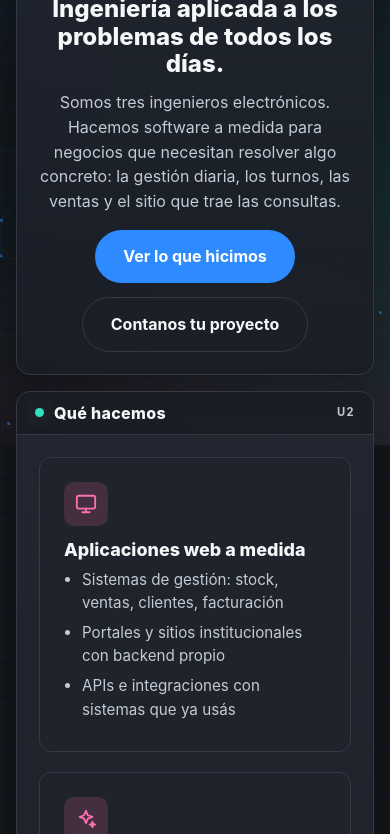
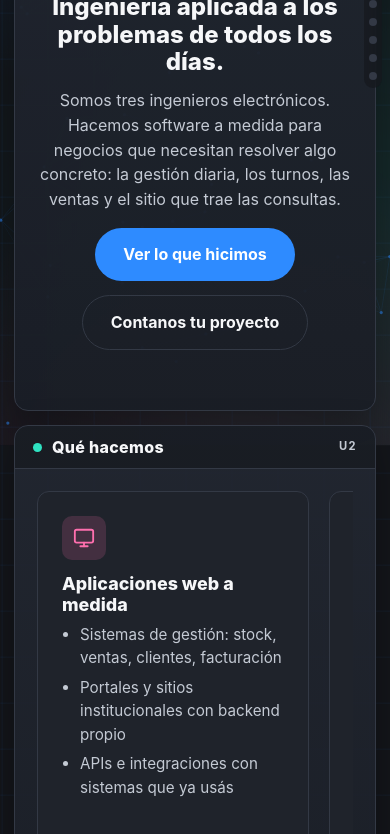
Before and after one commit to guris3/landing, a plain HTML site: page index.html in a window 390 px wide. Shown: the part 406-1240 px from the top of the page. Drawn offline with Linux system fonts and the light colour scheme.

Commit message:
movil version

```diff
--- a/index.html
+++ b/index.html
@@ -461,7 +461,7 @@ function viajar() {
 var arrastrando = false, ox = 0, oy = 0;
 
 tablero.addEventListener('pointerdown', function (e) {
-  if (e.target.closest('a, button, input')) return;
+  if (chico.matches || e.target.closest('a, button, input')) return;
   arrastrando = true;
   meta = null;
   ox = e.clientX - vista.x;
@@ -590,6 +590,41 @@ var pistaUso = document.getElementById('pista-uso');
   addEventListener(ev, function () { pistaUso.classList.add('ida'); }, { once: true });
 });
 
+// ---- En celular: riel de puntos y módulo a pantalla completa ----
+(function () {
+  if (!chico.matches) return;
+  var riel = document.createElement('nav');
+  riel.className = 'riel';
+  riel.setAttribute('aria-label', 'Secciones');
+  modulos.forEach(function (m) {
+    var p = document.createElement('button');
+    p.type = 'button';
+    p.dataset.ir = m.id;
+    p.setAttribute('aria-label', m.querySelector('h2').textContent);
+    p.addEventListener('click', function () {
+      m.scrollIntoView({ behavior: 'smooth', block: 'start' });
+    });
+    riel.appendChild(p);
+  });
+  document.body.appendChild(riel);
+
+  var puntos = [].slice.call(riel.children);
+  var mirando = new IntersectionObserver(function (entradas) {
+    entradas.forEach(function (e) {
+      if (!e.isIntersecting) return;
+      puntos.forEach(function (p) { p.classList.toggle('activo', p.dataset.ir === e.target.id); });
+      var chip = document.querySelector('.chips button[data-ir="' + e.target.id + '"]');
+      if (chip) {
+        document.querySelectorAll('.chips button').forEach(function (b) { b.classList.remove('activo'); });
+        chip.classList.add('activo');
+        chip.scrollIntoView({ block: 'nearest', inline: 'center', behavior: 'smooth' });
+      }
+    });
+  }, { threshold: 0.5 });
+
+  modulos.forEach(function (m) { mirando.observe(m); });
+})();
+
 // ---- Lo que no entra en pantalla se recorre de a páginas ----
 document.querySelectorAll('.modulo .grid-3, .modulo .projects').forEach(function (grilla) {
   if (grilla.children.length < 4) return;
@@ -602,14 +637,23 @@ document.querySelectorAll('.modulo .grid-3, .modulo .projects').forEach(function
 
   var atras = flechas.children[0], marca = flechas.children[1], adelante = flechas.children[2];
 
-  function paginas() {
-    return Math.max(1, Math.ceil(grilla.scrollWidth / grilla.clientWidth - 0.02));
+  // El paso es el ancho de una tarjeta más la separación, así nunca queda a mitad de camino.
+  function salto() {
+    var uno = grilla.children[0];
+    if (!uno) return grilla.clientWidth;
+    return uno.offsetWidth + parseFloat(getComputedStyle(grilla).columnGap || 0);
   }
 
-  // La última página suele ser parcial, así que se mide sobre el recorrido total.
+  function porPagina() {
+    return Math.max(1, Math.round(grilla.clientWidth / salto()));
+  }
+
+  function paginas() {
+    return Math.max(1, Math.ceil(grilla.children.length / porPagina()));
+  }
+
   function actual() {
-    var tope = grilla.scrollWidth - grilla.clientWidth;
-    return tope <= 1 ? 1 : 1 + Math.round((grilla.scrollLeft / tope) * (paginas() - 1));
+    return Math.min(paginas(), Math.round(grilla.scrollLeft / (salto() * porPagina())) + 1);
   }
 
   function refrescar() {
@@ -619,7 +663,7 @@ document.querySelectorAll('.modulo .grid-3, .modulo .projects').forEach(function
   }
 
   function mover(dir) {
-    grilla.scrollBy({ left: dir * grilla.clientWidth, behavior: 'smooth' });
+    grilla.scrollBy({ left: dir * salto() * porPagina(), behavior: 'smooth' });
     setTimeout(refrescar, 450);
   }
 
--- a/style.css
+++ b/style.css
@@ -384,6 +384,8 @@ html, body { height: 100%; overflow: hidden; }
 /* Carrusel dentro de un módulo */
 .carrusel {
   display: flex !important;
+  flex-wrap: nowrap !important;
+  justify-content: flex-start !important;
   gap: 16px;
   overflow-x: auto;
   scroll-snap-type: x mandatory;
@@ -393,7 +395,7 @@ html, body { height: 100%; overflow: hidden; }
 
 .carrusel::-webkit-scrollbar { display: none; }
 
-.carrusel > * {
+.modulo .carrusel > * {
   flex: 0 0 calc(33.333% - 11px);
   max-width: none;
   scroll-snap-align: start;
@@ -746,10 +748,6 @@ html, body { height: 100%; overflow: hidden; }
   gap: 20px;
 }
 
-.modulo .card {
-  flex: 1 1 220px;
-}
-
 .card {
   background: var(--card-bg);
   border: 1px solid var(--border);
@@ -1072,7 +1070,13 @@ html, body { height: 100%; overflow: hidden; }
   }
 
   .chips button { padding: 7px 12px; font-size: 0.85rem; }
-  .tablero { position: static; overflow: visible; cursor: auto; }
+  .tablero {
+    position: static;
+    overflow: visible;
+    cursor: auto;
+    touch-action: auto;
+  }
+  /* Cada módulo ocupa una pantalla y el dedo los va encajando de a uno. */
   .mundo {
     position: static;
     width: auto !important;
@@ -1080,16 +1084,56 @@ html, body { height: 100%; overflow: hidden; }
     transform: none !important;
     display: flex;
     flex-direction: column;
-    gap: 16px;
-    padding: 16px;
+    gap: 14px;
+    padding: 14px 14px 40px;
+    scroll-snap-type: y proximity;
   }
   .modulo {
     position: static !important;
     width: auto !important;
-    scroll-margin-top: 116px;
+    scroll-margin-top: 112px;
+    scroll-snap-align: start;
+    min-height: calc(100vh - 160px);
+    display: flex;
+    flex-direction: column;
+  }
+
+  .modulo-cuerpo { flex: 1; }
+
+  /* Riel de puntos al costado */
+  .riel {
+    position: fixed;
+    right: 8px;
+    top: 50%;
+    transform: translateY(-50%);
+    z-index: 25;
+    display: flex;
+    flex-direction: column;
+    gap: 10px;
+    padding: 8px 5px;
+    border-radius: 999px;
+    background: rgba(20, 22, 27, 0.6);
+    backdrop-filter: blur(6px);
+  }
+
+  .riel button {
+    width: 8px;
+    height: 8px;
+    padding: 0;
+    border: none;
+    border-radius: 50%;
+    background: var(--border);
+    cursor: pointer;
+    transition: background 0.25s ease, height 0.25s ease;
+  }
+
+  .riel button.activo {
+    height: 20px;
+    border-radius: 999px;
+    background: linear-gradient(180deg, var(--accent), var(--accent-2));
   }
   .modulo::before, .modulo::after { display: none; }
-  .carrusel > * { flex: 0 0 86%; }
+  .modulo .carrusel > * { flex: 0 0 86%; }
   .pistas, .mandos, .pista-uso, .recorrido { display: none; }
   .about-text { text-align: center; }
   .about-tags { justify-content: center; }
```
